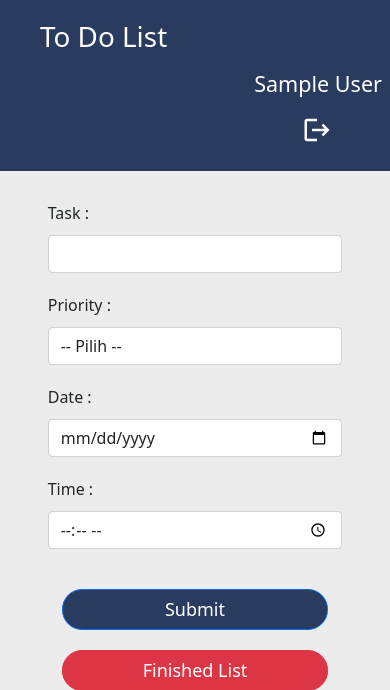
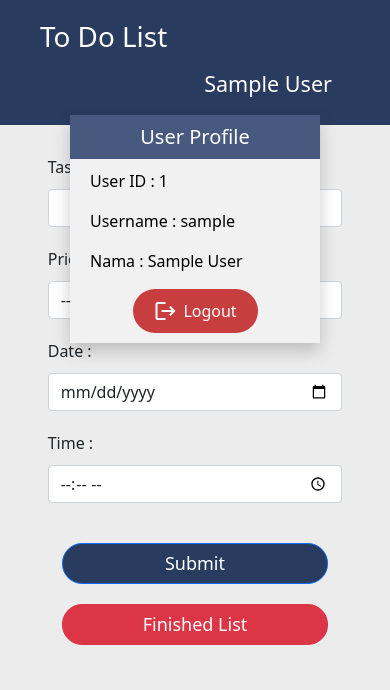
Before and after one commit to LunarPandora/Simple-Reminder-WebApp, a PHP site: page /form/index.php in a window 390 px wide, after a click that opens the changed part. Shown: the top 690 px of the page. Run offline with PHP 8.4, Linux system fonts and the light colour scheme; the visitor is signed in with stand-in values (Sample User, id 1); data that the repository does not hold is empty.

Commit message:
Tambah dropdown

```diff
--- a/assets/css/style.css
+++ b/assets/css/style.css
@@ -18,7 +18,7 @@ body header {
 
 header .row .col-md-2 {
     text-align: right;
-    padding-right: 00px;
+    padding-right: 50px;
     padding-top: 10px;
 }
 
@@ -241,6 +241,64 @@ button.clear span {
     margin: auto;
 }
 
+.dropbtn {
+    cursor: pointer;
+}
+
+.dropdown {
+    position: relative;
+    display: inline-block;
+}
+
+.dropdown-content {
+    display: none;
+    position: absolute;
+    background-color: #f1f1f1;
+    min-width: 250px;
+    margin-left: 30px;
+    margin-top: 10px;
+    overflow: auto;
+    box-shadow: 0px 8px 16px 0px rgba(0, 0, 0, 0.2);
+    z-index: 1;
+    text-align: center;
+    color: #000;
+}
+
+.dropdown-content h5 {
+    margin-bottom: 10px;
+    text-align: center;
+    background-color: #47597E;
+    color: #fff;
+    padding: 10px 20px;
+}
+
+.profile-detail {
+    padding: 0px 20px;
+    text-align: left;
+}
+
+.show {
+    display: block;
+}
+
+.logout-btn {
+    background: rgb(200, 61, 61);
+    padding: 10px;
+    width: 50%;
+    margin: auto;
+    border-radius: 40px;
+    margin-bottom: 10px;
+}
+
+.dropdown-content a span.logout {
+    color: #fff;
+    position: absolute;
+}
+
+.logout-text {
+    margin-left: 30px !important;
+}
+
 @media screen and (max-width: 500px) {
     form {
         width: 90% !important;
--- a/form/index.php
+++ b/form/index.php
@@ -37,16 +37,25 @@
 ?>
     <header>
         <div class="row">
-            <div class="col-md-9">
+            <div class="col-md-10">
                 <h1>To Do List</h1>
             </div>
             <div class="col-md-2">
-                <h4><?= $_SESSION["name"] ?></h4>
-            </div>
-            <div class="col-md-1">
-                <a href="backend/logout.php">
-                    <span class="material-icons logout">logout</span>
-                </a>
+                <h4 class="dropbtn" onclick="dropDown()"><?= $_SESSION["name"] ?></h4>
+                <div id="myDropdown" class="dropdown-content">
+                    <h5>User Profile</h5>
+                    <div class="profile-detail">
+                        <p>User ID : <?=$_SESSION["id"] ?></p>
+                        <p>Username : <?=$_SESSION["username"] ?></p>
+                        <p>Nama : <?=$_SESSION["name"] ?></p>
+                    </div>
+                    <div class="logout-btn">
+                        <a href="backend/logout.php">
+                            <span class="material-icons logout">logout</span>
+                            <span class="logout-text">Logout</span>
+                        </a>
+                    </div>
+                </div>
             </div>
         </div>
     </header>
@@ -286,6 +295,23 @@
             });
         }
 
+    function dropDown() {
+        document.getElementById("myDropdown").classList.toggle("show");
+    }
+
+    window.onclick = function(event) {
+    if (!event.target.matches('.dropbtn')) {
+        var dropdowns = document.getElementsByClassName("dropdown-content");
+        var i;
+        for (i = 0; i < dropdowns.length; i++) {
+        var openDropdown = dropdowns[i];
+        if (openDropdown.classList.contains('show')) {
+            openDropdown.classList.remove('show');
+        }
+        }
+    }
+    }
+
     </script>
 </body>
 </html>
```
